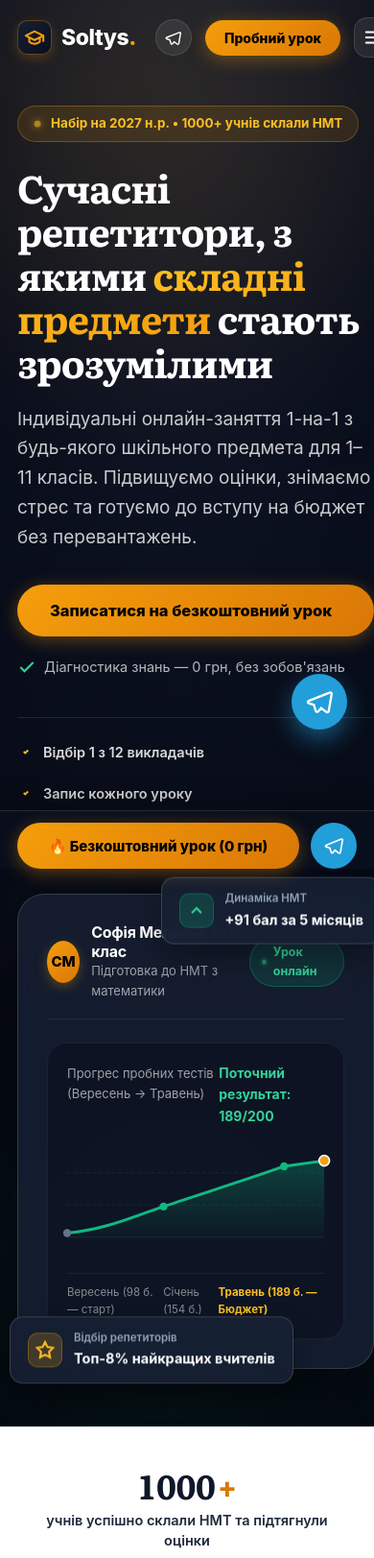
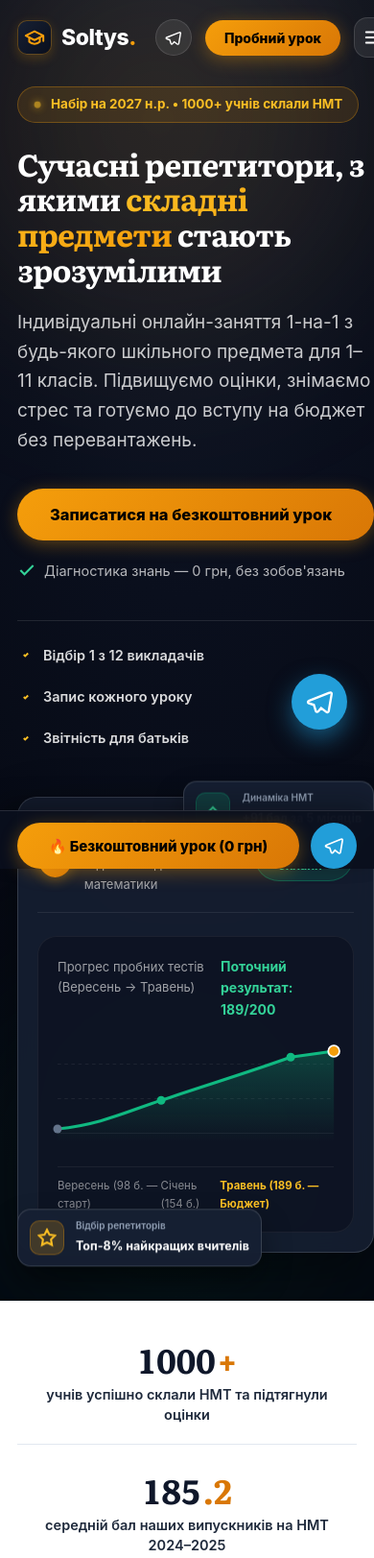
Before and after one commit to xmice7/soltys, a website: page index.html in a window 390 px wide. Shown: the top 1623 px of the page at 96% size. Drawn offline with Linux system fonts and the light colour scheme.

Commit message:
Pro Max mobile adaptation: eliminate horizontal overflow, fix badges, optimize typography

```diff
--- a/index.html
+++ b/index.html
@@ -88,7 +88,7 @@
       color: var(--slate-800);
       background-color: var(--slate-50);
       line-height: 1.6;
-      overflow-x: hidden;
+      overflow-x: hidden; width: 100%; position: relative;
       -webkit-font-smoothing: antialiased;
       -moz-osx-font-smoothing: grayscale;
       position: relative;
@@ -1954,6 +1954,53 @@
         align-items: flex-start;
       }
     }
+
+    /* PRO MAX MOBILE ADAPTATION */
+    @media (max-width: 480px) {
+      .hero {
+        padding: 90px 0 50px;
+      }
+      .hero h1 {
+        font-size: 32px !important;
+        line-height: 1.15;
+      }
+      .hero-sub {
+        font-size: 16px !important;
+      }
+      .dashboard-card {
+        padding: 20px !important;
+        border-radius: 20px !important;
+      }
+      .float-badge {
+        padding: 8px 12px !important;
+      }
+      .float-badge strong {
+        font-size: 12.5px !important;
+      }
+      .float-badge span {
+        font-size: 10px !important;
+      }
+      .badge-top {
+        right: 0px !important;
+        top: -15px !important;
+      }
+      .badge-bottom {
+        left: 0px !important;
+        bottom: -15px !important;
+      }
+      .calc-pill {
+        padding: 10px 16px !important;
+        font-size: 14px !important;
+        min-height: 44px !important;
+      }
+      .trust-item h3 {
+        font-size: 32px !important;
+      }
+      .section-title {
+        font-size: 28px !important;
+      }
+    }
+
   </style>
 </head>
 <body>
```
